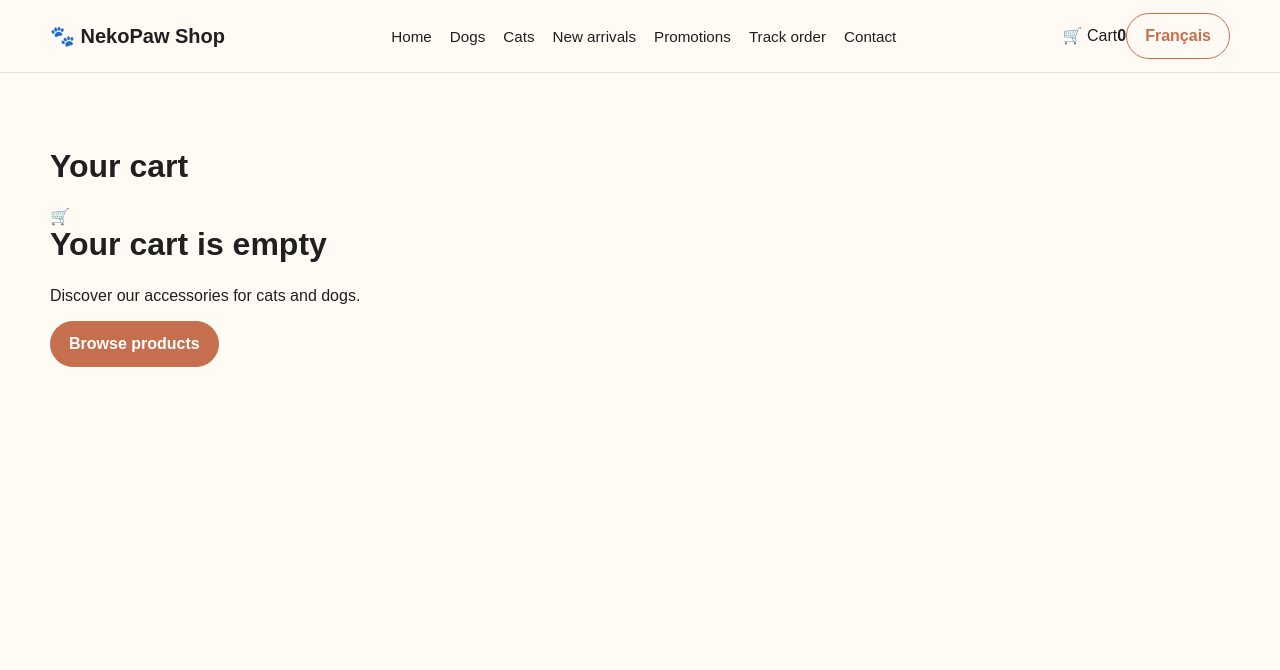
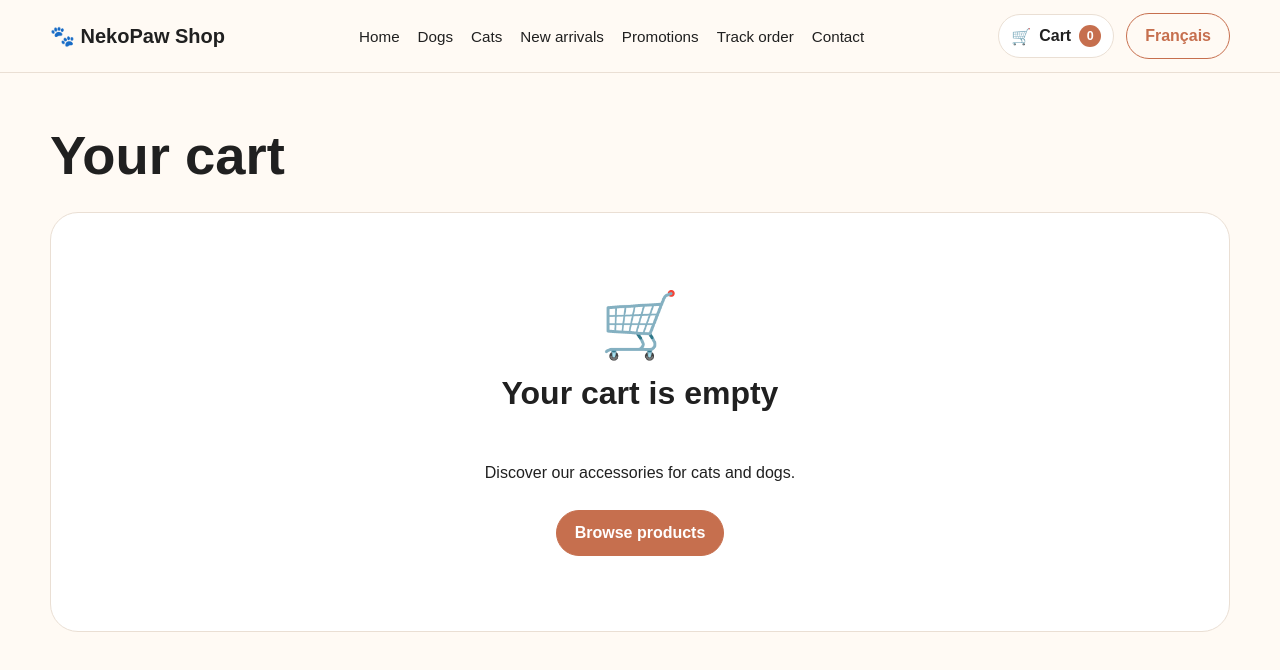
Before and after one commit to kabakaro12/nekopaw-shop, a Next.js app: page /en/cart in a window 1280 px wide. Shown: the top 670 px of the page. Built offline with nearby package versions, Linux system fonts and the light colour scheme.

Commit message:
Add files via upload

```diff
--- a/app/globals.css
+++ b/app/globals.css
@@ -19,6 +19,7 @@ html, body {
 }
 
 a { color: inherit; text-decoration: none; }
+button { font: inherit; }
 
 .container {
   width: min(1180px, calc(100% - 32px));
@@ -29,7 +30,7 @@ a { color: inherit; text-decoration: none; }
   position: sticky;
   top: 0;
   z-index: 20;
-  background: rgba(255,250,244,.94);
+  background: rgba(255,250,244,.96);
   backdrop-filter: blur(12px);
   border-bottom: 1px solid var(--border);
 }
@@ -39,12 +40,19 @@ a { color: inherit; text-decoration: none; }
   display: flex;
   align-items: center;
   justify-content: space-between;
-  gap: 24px;
+  gap: 20px;
+}
+
+.header-actions {
+  display: flex;
+  align-items: center;
+  gap: 12px;
 }
 
 .logo {
   font-weight: 800;
   font-size: 1.25rem;
+  line-height: 1.15;
 }
 
 .nav {
@@ -54,9 +62,33 @@ a { color: inherit; text-decoration: none; }
   font-size: .95rem;
 }
 
-.hero {
-  padding: 72px 0 56px;
+.cart-link {
+  display: inline-flex;
+  align-items: center;
+  gap: 8px;
+  min-height: 44px;
+  padding: 0 12px;
+  border-radius: 999px;
+  background: white;
+  border: 1px solid var(--border);
+  font-weight: 700;
+  white-space: nowrap;
 }
+
+.cart-count {
+  min-width: 22px;
+  height: 22px;
+  padding: 0 6px;
+  display: inline-grid;
+  place-items: center;
+  border-radius: 999px;
+  color: white;
+  background: var(--accent);
+  font-size: .78rem;
+  line-height: 1;
+}
+
+.hero { padding: 72px 0 56px; }
 
 .hero-card {
   background: #f3e5d8;
@@ -99,6 +131,8 @@ a { color: inherit; text-decoration: none; }
   background: var(--accent);
   color: white;
   font-weight: 700;
+  cursor: pointer;
+  text-align: center;
 }
 
 .btn.secondary {
@@ -116,11 +150,12 @@ a { color: inherit; text-decoration: none; }
 }
 
 .section { padding: 54px 0; }
-
-.section h2 {
-  font-size: 2rem;
-  margin: 0 0 24px;
+.section h1 {
+  font-size: clamp(2rem, 5vw, 3.4rem);
+  margin: 0 0 28px;
+  line-height: 1.05;
 }
+.section h2 { font-size: 2rem; margin: 0 0 24px; }
 
 .grid {
   display: grid;
@@ -133,7 +168,11 @@ a { color: inherit; text-decoration: none; }
   border: 1px solid var(--border);
   border-radius: 22px;
   overflow: hidden;
+  display: flex;
+  flex-direction: column;
 }
+
+.card-product-link { flex: 1; }
 
 .card-media {
   min-height: 180px;
@@ -145,10 +184,259 @@ a { color: inherit; text-decoration: none; }
 
 .card-body { padding: 18px; }
 
+.card-action {
+  padding: 0 18px 18px;
+}
+
+.card-action .btn { width: 100%; }
+
 .price {
   font-weight: 800;
-  margin: 10px 0 14px;
+  margin: 10px 0 8px;
 }
+
+.product-details-link {
+  font-size: .88rem;
+  color: var(--accent);
+  font-weight: 700;
+}
+
+.eyebrow {
+  text-transform: uppercase;
+  letter-spacing: .09em;
+  color: var(--accent);
+  font-weight: 800;
+  font-size: .78rem;
+}
+
+.catalog-heading {
+  display: flex;
+  align-items: end;
+  justify-content: space-between;
+  gap: 24px;
+  margin-bottom: 30px;
+}
+
+.catalog-heading h1 { margin-bottom: 0; }
+.catalog-count { color: var(--muted); }
+
+.product-page {
+  display: grid;
+  grid-template-columns: 1fr 1fr;
+  gap: 54px;
+  align-items: center;
+}
+
+.product-visual {
+  min-height: 520px;
+  display: grid;
+  place-items: center;
+  border-radius: 32px;
+  background: #f1e8df;
+  font-size: 9rem;
+}
+
+.product-info h1 {
+  font-size: clamp(2.2rem, 5vw, 4rem);
+  line-height: 1;
+  margin: 12px 0 16px;
+}
+
+.product-rating {
+  color: #e9952e;
+  margin-bottom: 16px;
+}
+
+.product-rating span { color: var(--muted); }
+
+.product-price {
+  font-size: 2rem;
+  font-weight: 900;
+  margin-bottom: 22px;
+}
+
+.product-description {
+  color: var(--muted);
+  line-height: 1.7;
+  font-size: 1.05rem;
+}
+
+.product-benefits {
+  list-style: none;
+  padding: 0;
+  margin: 22px 0;
+  display: grid;
+  gap: 10px;
+}
+
+.cart-layout {
+  display: grid;
+  grid-template-columns: minmax(0, 1.5fr) minmax(290px, .7fr);
+  gap: 32px;
+  align-items: start;
+}
+
+.cart-items {
+  display: grid;
+  gap: 16px;
+}
+
+.cart-item {
+  background: white;
+  border: 1px solid var(--border);
+  border-radius: 22px;
+  padding: 18px;
+  display: grid;
+  grid-template-columns: 96px minmax(0,1fr) auto;
+  gap: 18px;
+  align-items: center;
+}
+
+.cart-item-media {
+  width: 96px;
+  height: 96px;
+  border-radius: 18px;
+  background: #f1ece7;
+  display: grid;
+  place-items: center;
+  font-size: 2.5rem;
+}
+
+.cart-item-info {
+  min-width: 0;
+  display: grid;
+  gap: 10px;
+}
+
+.cart-item-info > a strong {
+  display: block;
+  font-size: 1.08rem;
+  line-height: 1.3;
+  overflow-wrap: anywhere;
+}
+
+.cart-item-info > span {
+  display: block;
+  color: var(--muted);
+  font-weight: 700;
+}
+
+.quantity-row {
+  display: flex;
+  align-items: center;
+  gap: 10px;
+}
+
+.quantity-row button {
+  width: 38px;
+  height: 38px;
+  border-radius: 50%;
+  background: white;
+  border: 1px solid var(--border);
+  cursor: pointer;
+  font-weight: 800;
+}
+
+.quantity-row strong {
+  min-width: 24px;
+  text-align: center;
+}
+
+.cart-item-total {
+  min-width: 120px;
+  display: grid;
+  justify-items: end;
+  gap: 12px;
+}
+
+.cart-item-total > strong {
+  font-size: 1.08rem;
+  white-space: nowrap;
+}
+
+.remove-link,
+.clear-cart {
+  border: 0;
+  background: transparent;
+  color: #9d3f32;
+  cursor: pointer;
+  text-decoration: none;
+  font-weight: 700;
+}
+
+.remove-link {
+  padding: 8px 0;
+}
+
+.clear-cart {
+  justify-self: start;
+  padding: 8px 2px;
+}
+
+.cart-summary {
+  position: sticky;
+  top: 92px;
+  background: white;
+  border: 1px solid var(--border);
+  border-radius: 24px;
+  padding: 24px;
+  box-shadow: 0 12px 36px rgba(32,32,32,.06);
+}
+
+.cart-summary h2 {
+  margin-bottom: 16px;
+  font-size: 1.7rem;
+}
+
+.summary-line,
+.summary-total {
+  display: flex;
+  justify-content: space-between;
+  align-items: flex-start;
+  gap: 18px;
+  padding: 14px 0;
+  border-bottom: 1px solid var(--border);
+}
+
+.summary-line span:last-child {
+  text-align: right;
+  color: var(--muted);
+  max-width: 55%;
+}
+
+.summary-total {
+  border-bottom: 0;
+  font-size: 1.2rem;
+  align-items: center;
+}
+
+.checkout-btn {
+  width: 100%;
+  margin-top: 14px;
+  min-height: 52px;
+}
+
+.continue-shopping {
+  display: block;
+  text-align: center;
+  margin-top: 18px;
+  color: var(--accent);
+  font-weight: 700;
+}
+
+.empty-cart {
+  min-height: 420px;
+  display: grid;
+  place-items: center;
+  text-align: center;
+  align-content: center;
+  gap: 12px;
+  background: white;
+  border: 1px solid var(--border);
+  border-radius: 28px;
+}
+
+.empty-cart-icon { font-size: 4rem; }
 
 .footer {
   margin-top: 64px;
@@ -157,12 +445,196 @@ a { color: inherit; text-decoration: none; }
   color: var(--muted);
 }
 
-@media (max-width: 820px) {
+@media (max-width: 920px) {
   .nav { display: none; }
   .hero-card { grid-template-columns: 1fr; padding: 30px; }
   .grid { grid-template-columns: 1fr 1fr; }
+  .product-page { grid-template-columns: 1fr; }
+  .product-visual { min-height: 360px; }
+  .cart-layout { grid-template-columns: 1fr; }
+  .cart-summary { position: static; }
 }
 
-@media (max-width: 520px) {
-  .grid { grid-template-columns: 1fr; }
+@media (max-width: 620px) {
+  .container {
+    width: min(100% - 24px, 1180px);
+  }
+
+  .header-inner {
+    min-height: 68px;
+    gap: 8px;
+  }
+
+  .logo {
+    font-size: 1rem;
+    max-width: 150px;
+  }
+
+  .header-actions {
+    gap: 8px;
+  }
+
+  .header-actions .btn.secondary {
+    min-height: 42px;
+    padding: 0 14px;
+    font-size: .9rem;
+  }
+
+  .cart-link {
+    min-height: 42px;
+    padding: 0 10px;
+    gap: 6px;
+  }
+
+  .cart-link span {
+    display: inline;
+  }
+
+  .cart-count {
+    min-width: 20px;
+    height: 20px;
+    padding: 0 5px;
+  }
+
+  .grid {
+    grid-template-columns: 1fr;
+  }
+
+  .catalog-heading {
+    align-items: start;
+    flex-direction: column;
+    gap: 8px;
+  }
+
+  .section {
+    padding: 30px 0 42px;
+  }
+
+  .section h1 {
+    margin-bottom: 22px;
+  }
+
+  .cart-layout {
+    gap: 22px;
+  }
+
+  .cart-items {
+    gap: 14px;
+  }
+
+  .cart-item {
+    padding: 14px;
+    grid-template-columns: 72px minmax(0,1fr);
+    gap: 12px;
+    align-items: start;
+  }
+
+  .cart-item-media {
+    width: 72px;
+    height: 72px;
+    border-radius: 14px;
+    font-size: 2rem;
+  }
+
+  .cart-item-info {
+    gap: 8px;
+  }
+
+  .cart-item-info > a strong {
+    font-size: 1rem;
+  }
+
+  .cart-item-info > span {
+    font-size: .95rem;
+  }
+
+  .quantity-row {
+    gap: 8px;
+    margin-top: 2px;
+  }
+
+  .quantity-row button {
+    width: 36px;
+    height: 36px;
+  }
+
+  .cart-item-total {
+    grid-column: 2;
+    min-width: 0;
+    width: 100%;
+    justify-items: start;
+    gap: 8px;
+  }
+
+  .cart-item-total > strong {
+    font-size: 1rem;
+  }
+
+  .remove-link {
+    display: inline-flex;
+    min-height: 38px;
+    align-items: center;
+    padding: 0;
+  }
+
+  .clear-cart {
+    padding: 10px 2px 4px;
+  }
+
+  .cart-summary {
+    border-radius: 22px;
+    padding: 20px;
+  }
+
+  .cart-summary h2 {
+    font-size: 1.5rem;
+  }
+
+  .summary-line,
+  .summary-total {
+    gap: 12px;
+  }
+
+  .summary-line span:last-child {
+    max-width: 60%;
+  }
+
+  .checkout-btn {
+    width: 100%;
+    min-height: 54px;
+    font-size: 1rem;
+  }
+
+  .continue-shopping {
+    margin-top: 16px;
+    line-height: 1.4;
+  }
+
+  .product-visual {
+    min-height: 300px;
+    font-size: 7rem;
+  }
 }
+
+@media (max-width: 390px) {
+  .logo {
+    max-width: 115px;
+  }
+
+  .header-actions .btn.secondary {
+    display: none;
+  }
+
+  .cart-link span {
+    display: none;
+  }
+
+  .cart-item {
+    grid-template-columns: 62px minmax(0,1fr);
+  }
+
+  .cart-item-media {
+    width: 62px;
+    height: 62px;
+  }
+}
```
